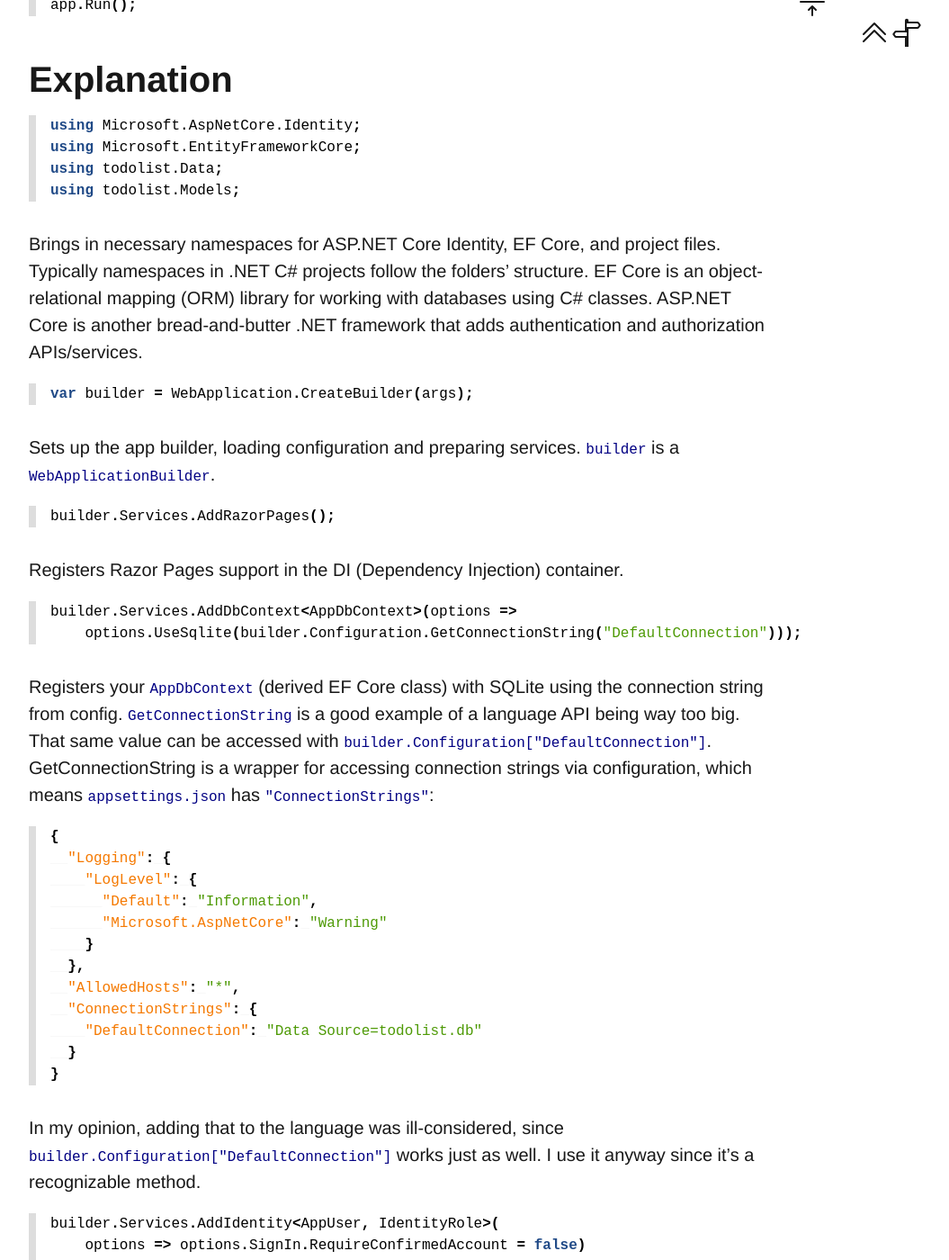
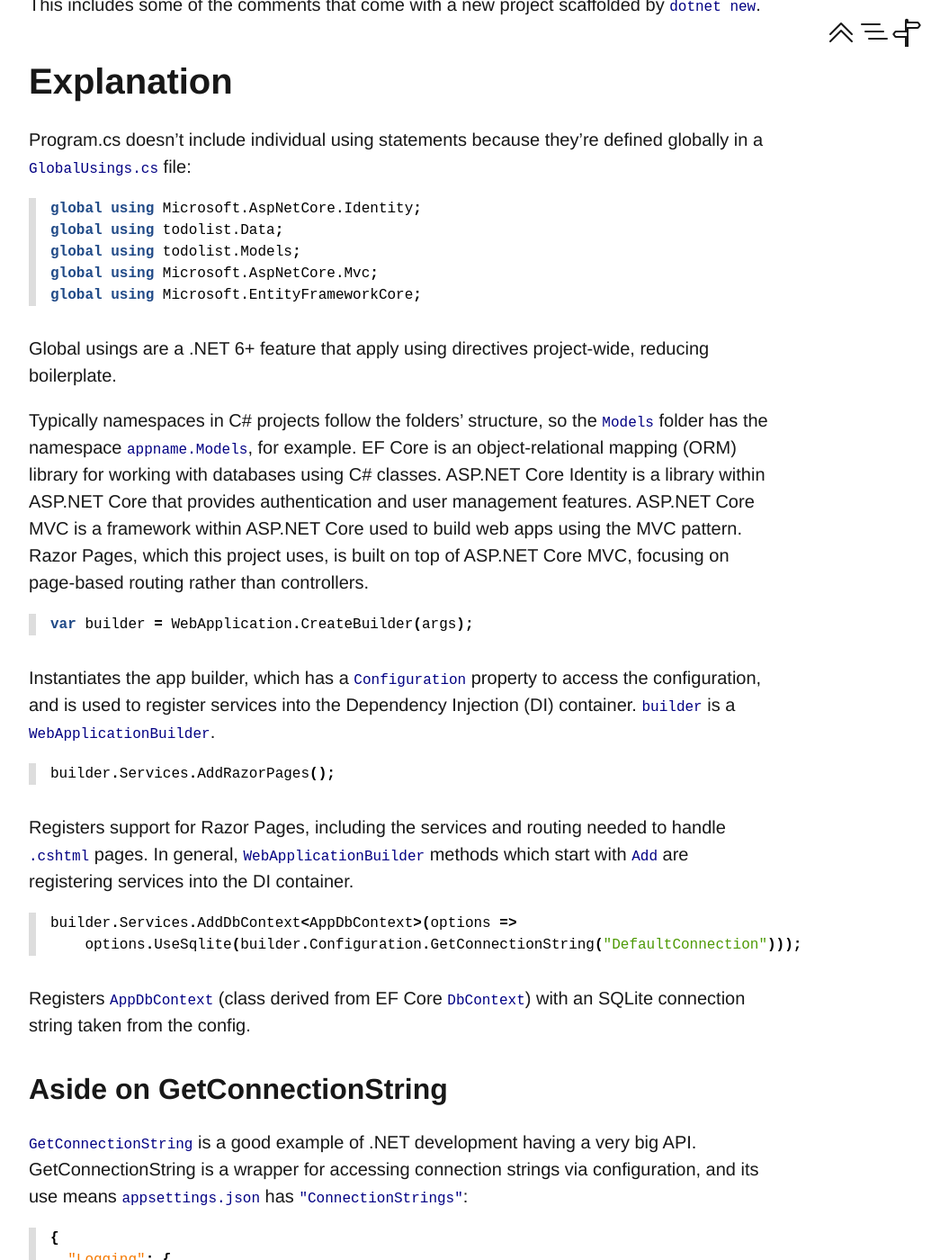
Before and after one commit to KyleRego/KyleRego.github.io, a Jekyll site: the page built from collections/_posts/2025-06-08-programcs.markdown, in a window 1280 px wide and 1400 px high, scrolled down 1619 px. Shown: the whole window at 90% size, without its empty margins (112-1167 px from the left). Built offline with Jekyll 4.4.1, drawn with Linux system fonts in a browser that asks for light colours; some of the changed text lies outside the part shown.

Commit message:
Polish up blog post from yesterday

```diff
--- a/collections/_posts/2025-06-08-programcs.markdown
+++ b/collections/_posts/2025-06-08-programcs.markdown
@@ -8,14 +8,9 @@
 mathjax: false
 ---
 
-You’ll often see me refer to Program.cs in my blog posts. It’s the entry point of a .NET executable project and defines how the application is configured and started. In modern C# projects, top-level statements are used here instead of a traditional Main method. This blog post is an explanation of this `Program.cs` from a Todo list app I've been working on recently:
+You’ll often see me refer to Program.cs in my blog posts. It’s the entry point of a .NET executable program and defines how the application is configured and started. In modern C# projects, top-level statements are used here instead of a traditional `Program` class with a `Main` method (this is typically the only file in the project that uses top-level statements, since only one file can contain them in an application). This blog post is an explanation of this `Program.cs` from a Todo list app I've been working on recently:
 
 {% highlight c# %}
-using Microsoft.AspNetCore.Identity;
-using Microsoft.EntityFrameworkCore;
-using todolist.Data;
-using todolist.Models;
-
 var builder = WebApplication.CreateBuilder(args);
 
 // Add services to the container.
@@ -56,31 +51,46 @@
 app.Run();
 {% endhighlight %}
 
+This includes some of the comments that come with a new project scaffolded by `dotnet new`.
+
 # Explanation
 
+Program.cs doesn't include individual using statements because they're defined globally in a `GlobalUsings.cs` file:
+
 {% highlight c# %}
-using Microsoft.AspNetCore.Identity;
-using Microsoft.EntityFrameworkCore;
-using todolist.Data;
-using todolist.Models;
+global using Microsoft.AspNetCore.Identity;
+global using todolist.Data;
+global using todolist.Models;
+global using Microsoft.AspNetCore.Mvc;
+global using Microsoft.EntityFrameworkCore;
 {% endhighlight %}
-Brings in necessary namespaces for ASP.NET Core Identity, EF Core, and project files. Typically namespaces in .NET C# projects follow the folders' structure. EF Core is an object-relational mapping (ORM) library for working with databases using C# classes. ASP.NET Core is another bread-and-butter .NET framework that adds authentication and authorization APIs/services.
+
+Global usings are a .NET 6+ feature that apply using directives project-wide, reducing boilerplate.
+
+Typically namespaces in C# projects follow the folders' structure, so the `Models` folder has the namespace `appname.Models`, for example. EF Core is an object-relational mapping (ORM) library for working with databases using C# classes. ASP.NET Core Identity is a library within ASP.NET Core that provides authentication and user management features. ASP.NET Core MVC is a framework within ASP.NET Core used to build web apps using the MVC pattern. Razor Pages, which this project uses, is built on top of ASP.NET Core MVC, focusing on page-based routing rather than controllers.
 
 {% highlight c# %}
 var builder = WebApplication.CreateBuilder(args);
 {% endhighlight %}
-Sets up the app builder, loading configuration and preparing services. `builder` is a `WebApplicationBuilder`.
+
+Instantiates the app builder, which has a `Configuration` property to access the configuration, and is used to register services into the Dependency Injection (DI) container. `builder` is a `WebApplicationBuilder`.
 
 {% highlight c# %}
 builder.Services.AddRazorPages();
 {% endhighlight %}
-Registers Razor Pages support in the DI (Dependency Injection) container.
+
+Registers support for Razor Pages, including the services and routing needed to handle `.cshtml` pages. In general, `WebApplicationBuilder` methods which start with `Add` are registering services into the DI container.
 
 {% highlight c# %}
 builder.Services.AddDbContext<AppDbContext>(options =>
     options.UseSqlite(builder.Configuration.GetConnectionString("DefaultConnection")));
 {% endhighlight %}
-Registers your `AppDbContext` (derived EF Core class) with SQLite using the connection string from config. `GetConnectionString` is a good example of a language API being way too big. That same value can be accessed with `builder.Configuration["DefaultConnection"]`. GetConnectionString is a wrapper for accessing connection strings via configuration, which means `appsettings.json` has `"ConnectionStrings"`:
+
+Registers `AppDbContext` (class derived from EF Core `DbContext`) with an SQLite connection string taken from the config.
+
+## Aside on GetConnectionString
+
+`GetConnectionString` is a good example of .NET development having a very big API. GetConnectionString is a wrapper for accessing connection strings via configuration, and its use means `appsettings.json` has `"ConnectionStrings"`:
 
 {% highlight json %}
 {
@@ -97,24 +107,28 @@
 }
 {% endhighlight %}
 
-In my opinion, adding that to the language was ill-considered, since `builder.Configuration["DefaultConnection"]` works just as well. I use it anyway since it's a recognizable method.
+In my opinion, the more generally applicable syntax `builder.Configuration["ConnectionStrings:DefaultConnection"]` works just as well. Since `GetConnectionString` is a recognizable method, I use it sometimes anyway.
 
 {% highlight c# %}
 builder.Services.AddIdentity<AppUser, IdentityRole>(
     options => options.SignIn.RequireConfirmedAccount = false)
         .AddEntityFrameworkStores<AppDbContext>();
 {% endhighlight %}
-Adds ASP.NET Core Identity with your custom `AppUser` and default roles, storing data in your EF Core context. Also disables email confirmation requirement for sign-in. `AppUser` is derived from ASP.NET Core `IdentityUser`.
+
+Registers ASP.NET Core Identity services with `AppUser` (class derived from ASP.NET Core Identity `IdentityUser`) and the default ASP.NET Core Identity `IdentityRole` class. The `.AddEntityFrameworkStores<AppDbContext>` is what makes ASP.NET Core Identity work with the database EF Core is configured to.
 
 {% highlight c# %}
 var app = builder.Build();
 {% endhighlight %}
-Builds the configured web app, including all registered services and middleware. `app` is a `WebApplication`.
+
+Builds the app with its configuration, registered services, and middleware. `app` is a `WebApplication`.
+
 {% highlight c# %}
 using IServiceScope scope = app.Services.CreateScope();
 AppDbContext db = scope.ServiceProvider.GetRequiredService<AppDbContext>();
 db.Database.Migrate();
 {% endhighlight %}
+
 Creates a service scope, gets the `AppDbContext`, and applies any pending migrations to ensure the database is up-to-date.
 
 {% highlight c# %}
@@ -124,35 +138,42 @@
     app.UseHsts();
 }
 {% endhighlight %}
-If not in development, uses a generic error handler and enables HTTP Strict Transport Security.
+
+If not in development, uses a generic error handler and enables HTTP Strict Transport Security. This is part of the default `Program.cs` scaffolded by `dotnet new`.
 
 {% highlight c# %}
 app.UseHttpsRedirection();
 {% endhighlight %}
+
 Redirects all HTTP requests to HTTPS.
 
 {% highlight c# %}
 app.UseStaticFiles();
 {% endhighlight %}
+
 Enables serving static files (e.g. CSS, JS, images) from `wwwroot`.
 
 {% highlight c# %}
 app.UseRouting();
 {% endhighlight %}
+
 Enables endpoint routing system.
 
 {% highlight c# %}
 app.UseAuthentication();
 app.UseAuthorization();
 {% endhighlight %}
-Adds authentication and authorization to the middleware pipeline (ASP.NET Core Identity).
+
+Adds authentication and authorization to the middleware pipeline (ASP.NET Core Identity). It is important to call these methods in this order since authentication must happen before authorization.
 
 {% highlight c# %}
 app.MapRazorPages();
 {% endhighlight %}
+
 Maps Razor Pages to routes in the app.
 
 {% highlight c# %}
 app.Run();
 {% endhighlight %}
+
 Starts the web application.
```
